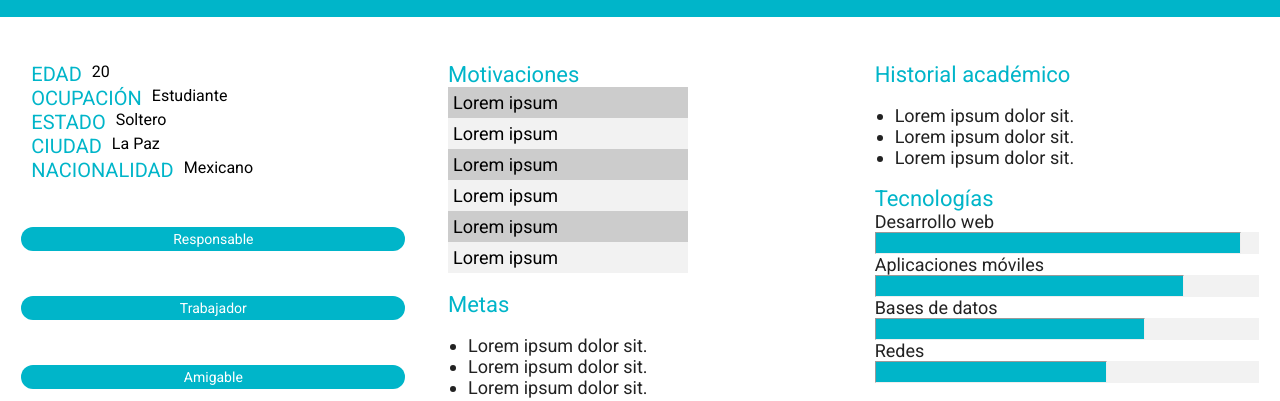
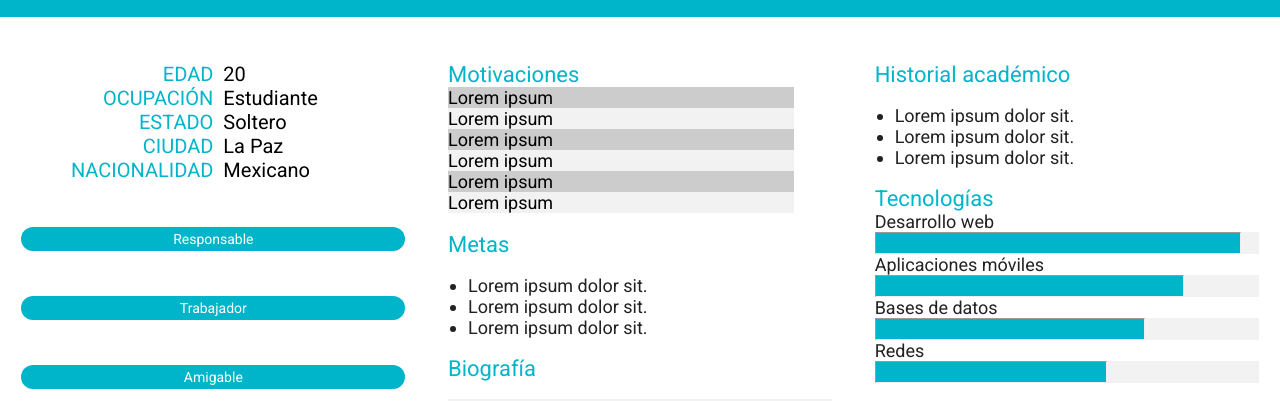
Before and after one commit to amartinez98/curriculum, a plain HTML site: page index.html in a window 1280 px wide. Shown: the part 76-477 px from the top of the page. Drawn offline with Linux system fonts and the light colour scheme.

Commit message:
Update style.css

```diff
--- a/css/style.css
+++ b/css/style.css
@@ -15,17 +15,15 @@ body{
 	display: flex;
 	justify-content: space-around;
 }
+.datosP{
+	font-size: 20px;
+	display: flex;
+	text-align: right;
+}
 .datos{
-	margin: 0;
-	max-width: 100%;
-	display: inline-block;
-	text-align: right;
+	font-size: 20px;
+	width: 50%;
 	padding-right: 10px;
-	padding-left: 10px;
-}
-.datosP{
-	max-width: 100%;
-	display: flex;
 }
 
 .datos-izquierda{
@@ -74,14 +72,15 @@ body{
 .container-gris{
 	background-color: #CCCCCC;
 	font-size: 18px;
-	padding: 5px;
-	width: 60%;
+	padding: 0px;
+	max-width: 90%;
 }
 .container2{
 	background-color: #F2F2F2;
 	font-size: 18px;
-	padding:5px;
-	width: 60%;
+	padding:0px;
+	max-width: 90%;
+
 }
 .lista{
 	font-size: 18px;
@@ -183,11 +182,13 @@ body{
 		display: block;
 		text-align: center;
 		margin-bottom: 10px;
+
 	}
 	.datos{
 		font-size: 18px;
 		text-align: center;
 		padding: 0;
+		display: inline-block;
 	}
 	.main-header{
 		font-size: 30px;
@@ -221,10 +222,10 @@ body{
 		margin-left: 15px;
 	}
 	.container-gris{
-		margin-left: 30px;
+		margin-left: 15px;
 	}
 	.container2{
-		margin-left: 30px;
+		margin-left: 15px;
 	}
 	.main-header{
 		font-size: 20px;
```
